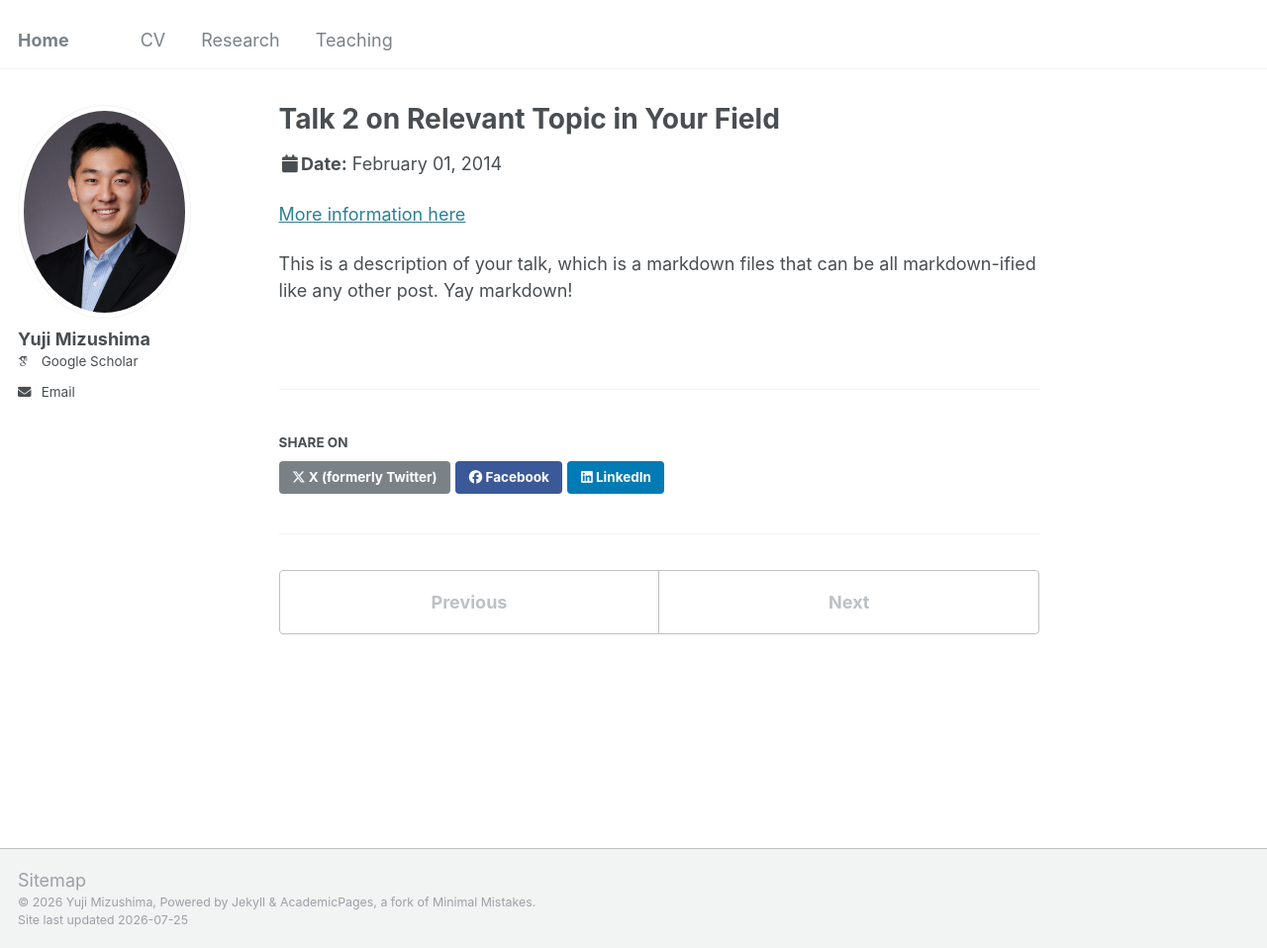
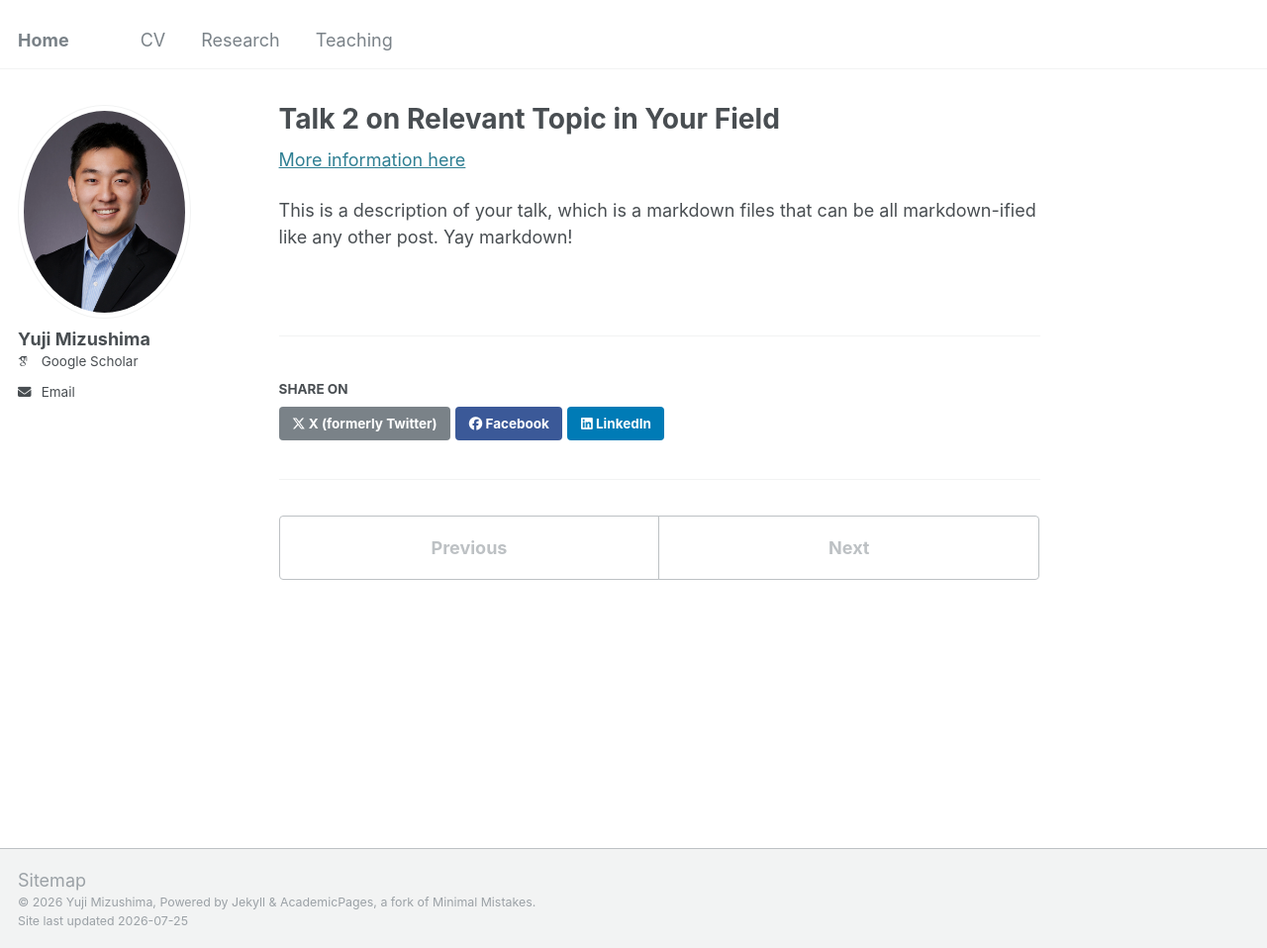
Before and after one commit to yujimizushima/yujimizushima.github.io, a Jekyll site: the page built from _talks/2014-02-01-talk-2.md, in a window 1280 px wide and 958 px high. Shown: the whole window at 99% size. Built offline with Jekyll 4.4.1, drawn with Linux system fonts in a browser that asks for light colours; some web fonts are replaced.

Commit message:
Update talk.html

```diff
--- a/_layouts/talk.html
+++ b/_layouts/talk.html
@@ -30,12 +30,7 @@ layout: default
           {% if page.read_time %}
             <p class="page__meta"><i class="fa fa-clock-o" aria-hidden="true"></i> {% include read-time.html %}</p>
           {% endif %}
-        {% if page.modified %}
-          <p class="page__date"><strong><i class="fa fa-fw fa-calendar" aria-hidden="true"></i>Date:</strong> <time datetime="{{ page.modified | date: "%Y-%m-%d" }}">{{ page.modified | date: "%B %d, %Y" }}</time></p>
-        {% elsif page.date %}
-          <p class="page__date"><strong><i class="fa fa-fw fa-calendar" aria-hidden="true"></i>Date:</strong> <time datetime="{{ page.date | date_to_xmlschema }}">{{ page.date | date: "%B %d, %Y" }}</time></p>
-        {% endif %}
-        {% if page.talk_type %}<p>{{page.talk_type}} at {{ page.venue }},  {{page.location}} {% endif %}
+
 
         </header>
       {% endunless %}
```
